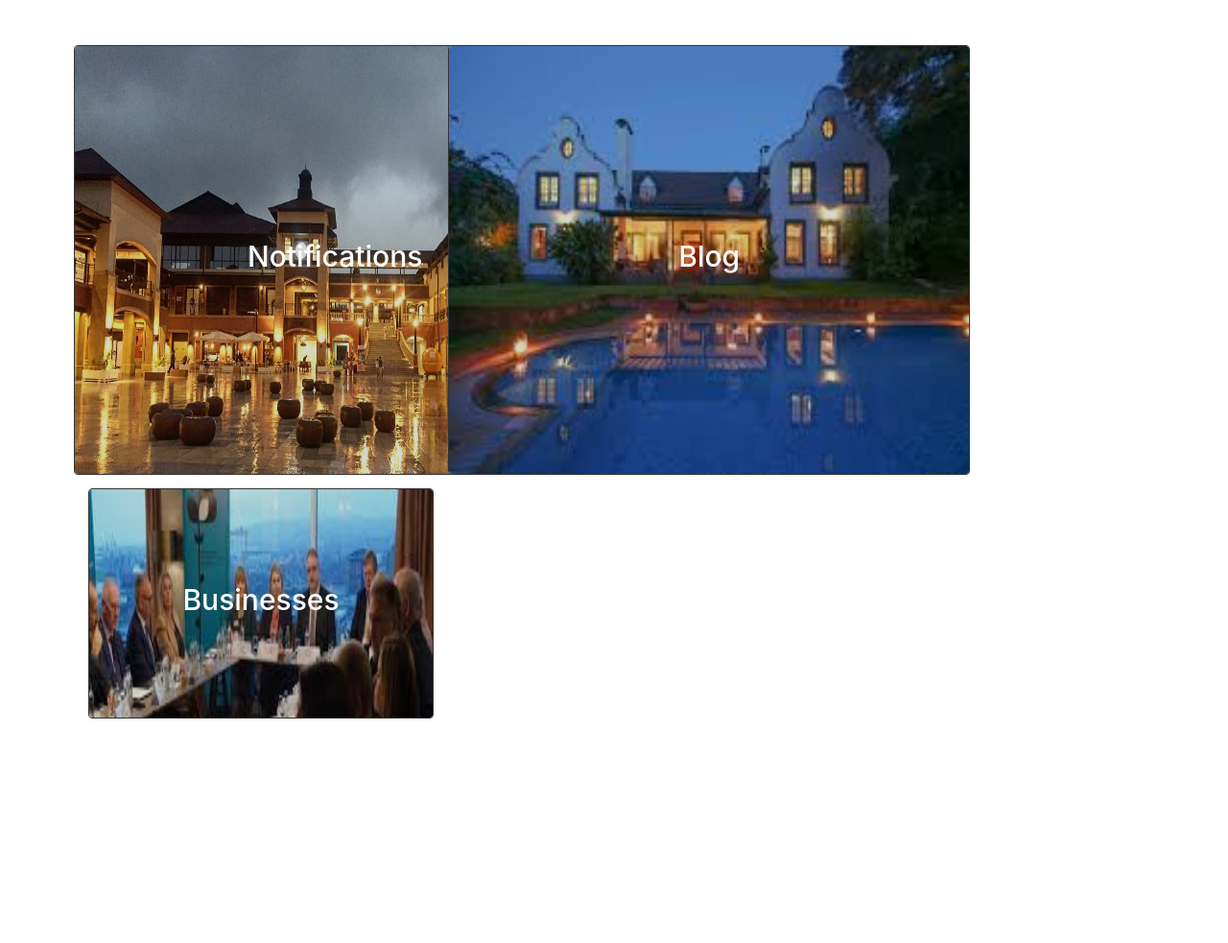
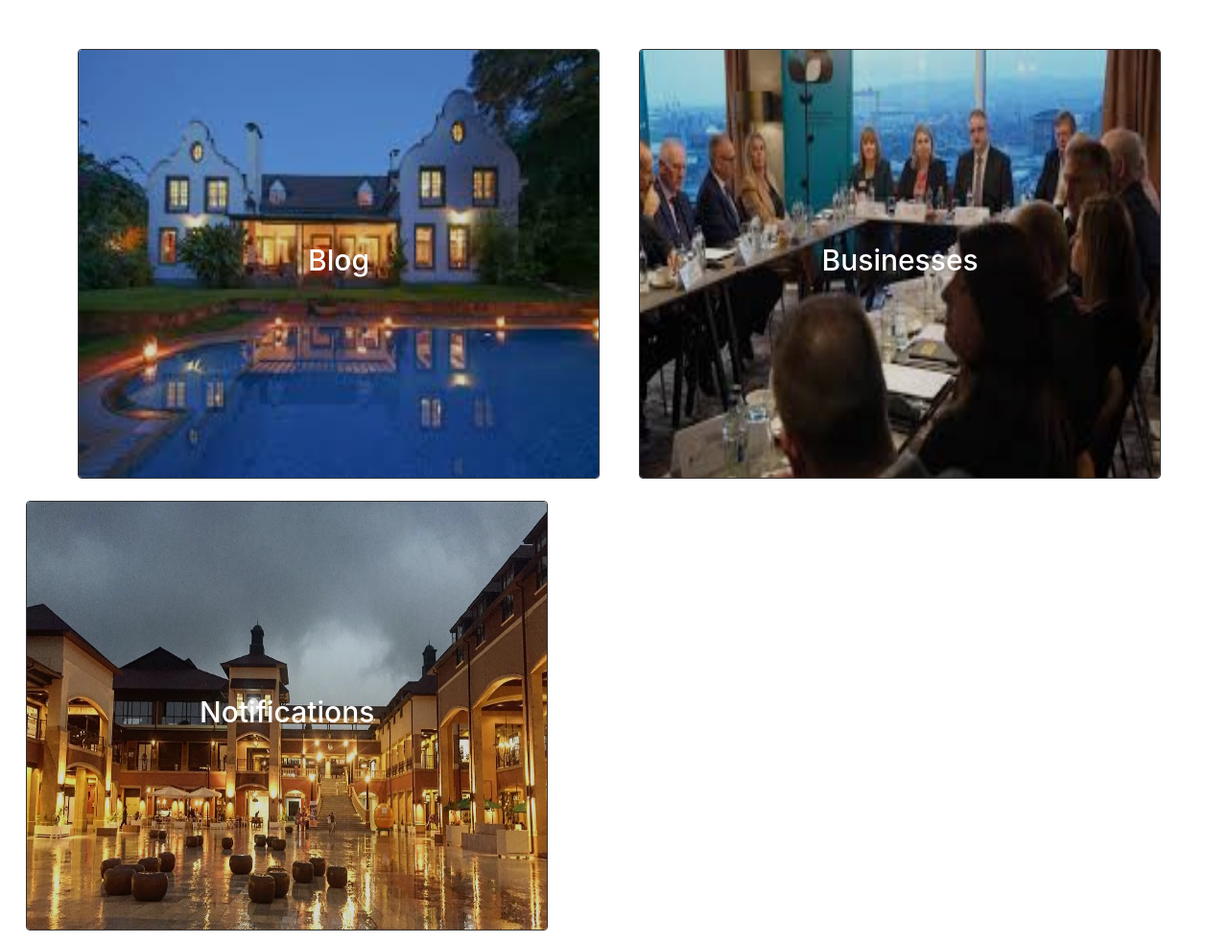
Before and after one commit to bertocarl/neighbourhood-watch, a Django app: page / in a window 1280 px wide. Shown: the part 56-1039 px from the top of the page at 96% size. Before the commit the page ends 805 px from the top, so only its background shows below. Run offline with Django 3.2, Linux system fonts and the light colour scheme; the visitor is signed in with stand-in values (Sample User, id 1); some libraries are stand-ins or nearby versions.

Commit message:
added style to my code

```diff
--- a/neighbour/templates/index.html
+++ b/neighbour/templates/index.html
@@ -8,17 +8,7 @@
     <div class="col-md-12 top-div" style="margin-top:40px;"></div>
   </div>
   <div class="row">
-    <div class="col-xs-12 col-sm-12 col-md-4 col-lg-4">
-      <a href="{% url 'notifications'%}">
-      <div class="card" style="width: 34rem;height:28rem;">
-        <img class="card-img-top dark" src="{% static 'img/notif.jpeg'%}" style="width:34rem;height:28rem;">
-        <div class="centered">
-          <h4 style="color:white; font-size:30px;">Notifications</h4>
-        </div>
-      </div>
-    </a>
-    </div>
-    <div class=" col-xs-12 col-sm-12 col-md-4 col-lg-4">
+    <div class=" col-xs-12 col-sm-12 col-md-6 col-lg-6">
       <a href="{% url 'blog'%}">
       <div class="card" style="width: 34rem;height:28rem;">
         <img class="card-img-top dark" src="{% static 'img/blogs.jpeg'%}" style="width:34rem;height:28rem;">
@@ -28,10 +18,9 @@
       </div>
       </a>
     </div>
-  </div>
-      <div class="col-xs-12 col-sm-12 col-md-4 col-lg-4">
+    <div class="col-xs-12 col-sm-12 col-md-6 col-lg-6">
       <a href="{% url 'businesses'%}">
-      <div class="card" style="width: 22.5rem;height:15rem;">
+        <div class="card" style="width: 34rem;height:28rem;">
         <img class="card-img-top dark" src="{% static 'img/bussiness.jfif'%}" style="width:34rem;height:28rem;">
         <div class="centered">
           <h4 style="color:white; font-size:30px;">Businesses</h4>
@@ -41,6 +30,17 @@
     </div>
   </div>
 </div>
+  <div class="col-xs-12 col-sm-12 col-md-6 col-lg-6">
+    <a href="{% url 'notifications'%}">
+    <div class="card" style="width: 34rem;height:28rem;">
+      <img class="card-img-top dark" src="{% static 'img/notif.jpeg'%}" style="width:34rem;height:28rem;">
+      <div class="centered">
+        <h4 style="color:white; font-size:30px;">Notifications</h4>
+      </div>
+    </div>
+  </a>
+  </div>
+
 
 <style>
 .dark{
```
